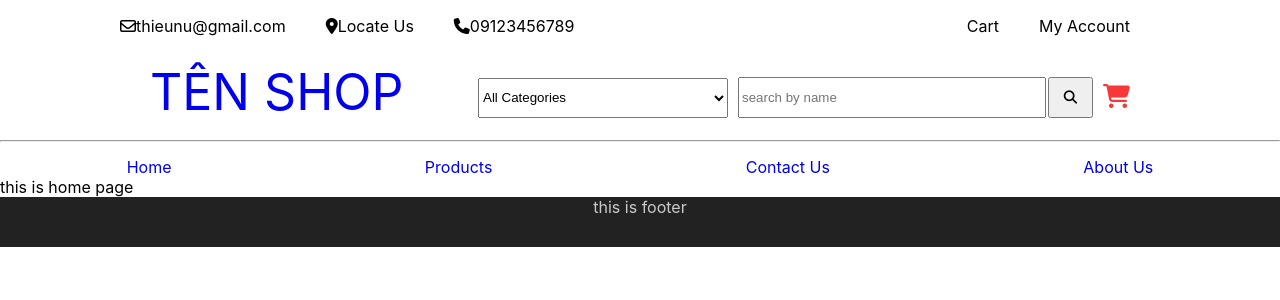
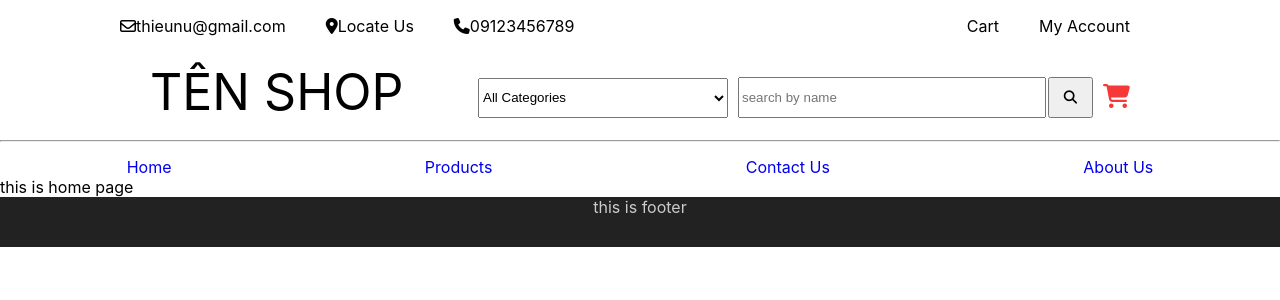
Before and after one commit to Grozay/La_Impreial, a React (Create React App) app in the folder source/: page / in a window 1280 px wide. In both pictures the pointer is over the link "TÊN SHOP". Shown: the top 300 px of the page. Built offline with nearby package versions, Linux system fonts and the light colour scheme.

Commit message:
add search

```diff
--- a/source/src/css/Heading/Heading.css
+++ b/source/src/css/Heading/Heading.css
@@ -3,7 +3,6 @@
     justify-content: space-between;
     margin: 0 60px;
     margin-right: 130px;
-
 }
 
 .header_bavbar_item,
--- a/source/src/css/Search/Search.css
+++ b/source/src/css/Search/Search.css
@@ -1,7 +1,7 @@
 .search_bar{
     display: flex;
     justify-content: space-between;
-    margin: auto 140px;
+    margin: 0 140px;
 }
 
 .search_bar_list,
@@ -12,7 +12,13 @@
 
 .name_shop{
     text-decoration: none;
-    font-size: 50px
+    color: #f73838;
+    font-size: 50px;
+}
+
+.name_shop:hover{
+    color: #000 ;
+    transition: 1s;
 }
 
 .search_bar_form{
@@ -40,9 +46,9 @@
     color: #f73838;
 }
 .btn_cart_icon:hover{
-    color: #ff0000
+    transition: 1s;
+    color: #000000
 }
-
 
 .search_select{
     height: 40px;
```
